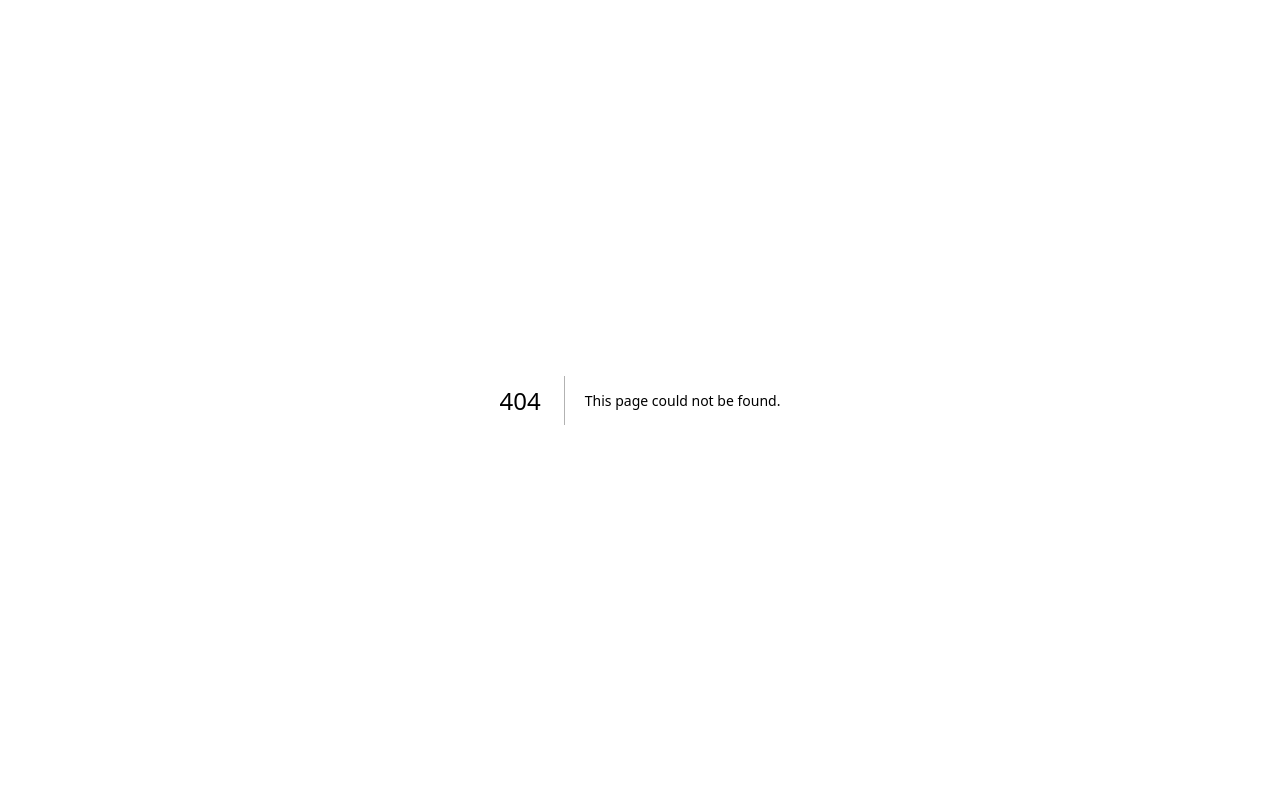
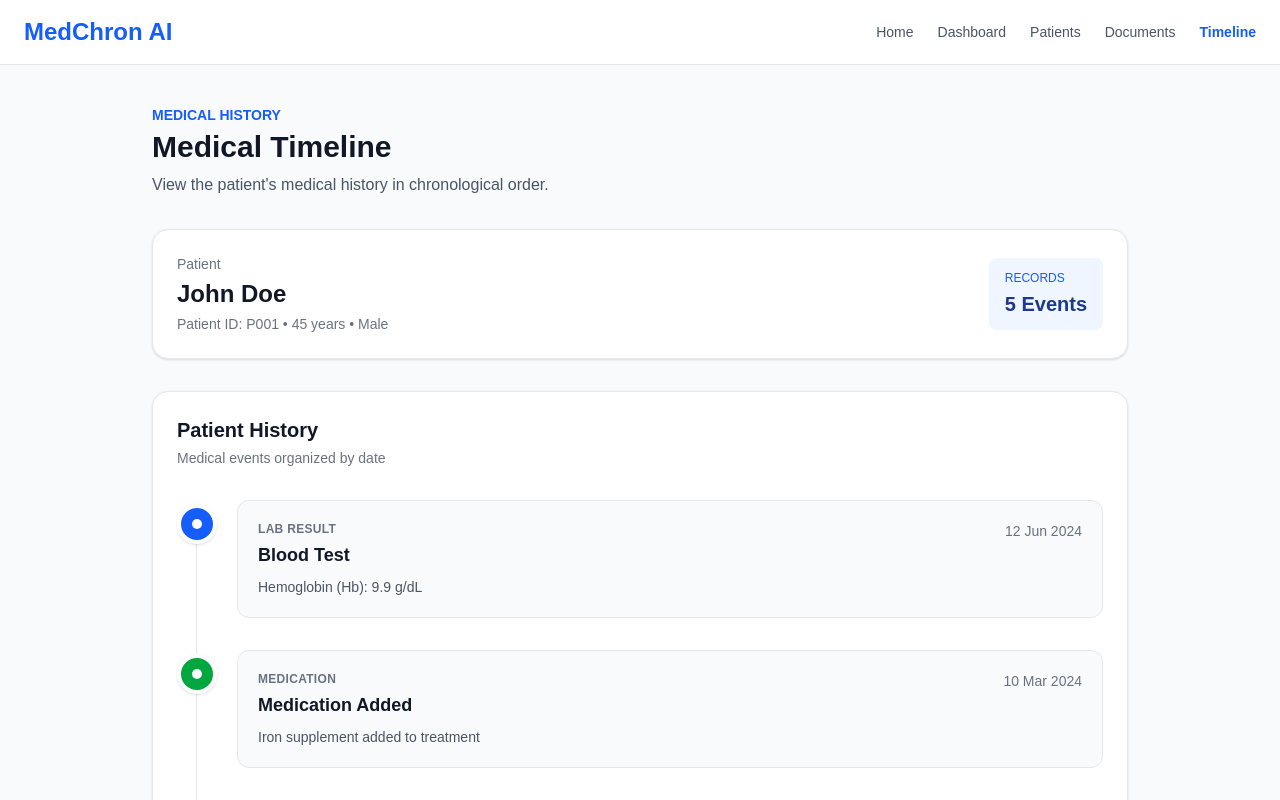
Before and after one commit to maithilirs708-hue/Medchron-AI, a Next.js app: page /timeline in a window 1280 px wide. Before the commit this address had no page. Shown: the top 800 px of the page. Built offline with nearby package versions, Linux system fonts and the light colour scheme.

Commit message:
Timeline

```diff
--- /dev/null
+++ b/app/timeline/page.tsx
@@ -0,0 +1,298 @@
+"use client";
+
+import Link from "next/link";
+
+const timelineEvents = [
+  {
+    date: "12 Jun 2024",
+    type: "Lab Result",
+    title: "Blood Test",
+    details: "Hemoglobin (Hb): 9.9 g/dL",
+    color: "bg-blue-600",
+  },
+  {
+    date: "10 Mar 2024",
+    type: "Medication",
+    title: "Medication Added",
+    details: "Iron supplement added to treatment",
+    color: "bg-green-600",
+  },
+  {
+    date: "15 Feb 2024",
+    type: "Lab Result",
+    title: "Blood Test",
+    details: "Hemoglobin (Hb): 11.8 g/dL",
+    color: "bg-blue-600",
+  },
+  {
+    date: "05 Jan 2024",
+    type: "Consultation",
+    title: "Follow-up Consultation",
+    details: "Patient reported fatigue and weakness",
+    color: "bg-gray-500",
+  },
+  {
+    date: "05 Jan 2024",
+    type: "Medication",
+    title: "Prescription Updated",
+    details: "Previous medication dosage changed",
+    color: "bg-green-600",
+  },
+];
+
+export default function TimelinePage() {
+  return (
+    <main className="min-h-screen bg-gray-50">
+
+      {/* Navigation */}
+      <header className="border-b border-gray-200 bg-white">
+        <div className="mx-auto flex max-w-7xl items-center justify-between px-6 py-4">
+
+          <Link
+            href="/"
+            className="text-2xl font-bold text-blue-600"
+          >
+            MedChron AI
+          </Link>
+
+          <nav className="flex items-center gap-6">
+            <Link
+              href="/"
+              className="text-sm text-gray-600 hover:text-blue-600"
+            >
+              Home
+            </Link>
+
+            <Link
+              href="/dashboard"
+              className="text-sm text-gray-600 hover:text-blue-600"
+            >
+              Dashboard
+            </Link>
+
+            <Link
+              href="/patients"
+              className="text-sm text-gray-600 hover:text-blue-600"
+            >
+              Patients
+            </Link>
+
+            <Link
+              href="/documents"
+              className="text-sm text-gray-600 hover:text-blue-600"
+            >
+              Documents
+            </Link>
+
+            <Link
+              href="/timeline"
+              className="text-sm font-semibold text-blue-600"
+            >
+              Timeline
+            </Link>
+          </nav>
+
+        </div>
+      </header>
+
+      {/* Page */}
+      <section className="mx-auto max-w-5xl px-6 py-10">
+
+        {/* Heading */}
+        <div>
+          <p className="text-sm font-semibold text-blue-600">
+            MEDICAL HISTORY
+          </p>
+
+          <h1 className="mt-1 text-3xl font-bold text-gray-900">
+            Medical Timeline
+          </h1>
+
+          <p className="mt-2 text-gray-600">
+            View the patient&apos;s medical history in chronological order.
+          </p>
+        </div>
+
+        {/* Patient Summary */}
+        <div className="mt-8 rounded-2xl border border-gray-200 bg-white p-6 shadow-sm">
+
+          <div className="flex flex-col justify-between gap-4 sm:flex-row sm:items-center">
+
+            <div>
+              <p className="text-sm text-gray-500">
+                Patient
+              </p>
+
+              <h2 className="mt-1 text-2xl font-bold text-gray-900">
+                John Doe
+              </h2>
+
+              <p className="mt-1 text-sm text-gray-500">
+                Patient ID: P001 • 45 years • Male
+              </p>
+            </div>
+
+            <div className="rounded-lg bg-blue-50 px-4 py-3">
+              <p className="text-xs font-medium text-blue-600">
+                RECORDS
+              </p>
+
+              <p className="mt-1 text-xl font-bold text-blue-900">
+                5 Events
+              </p>
+            </div>
+
+          </div>
+
+        </div>
+
+        {/* Timeline */}
+        <div className="mt-8 rounded-2xl border border-gray-200 bg-white p-6 shadow-sm">
+
+          <div className="mb-8">
+            <h2 className="text-xl font-bold text-gray-900">
+              Patient History
+            </h2>
+
+            <p className="mt-1 text-sm text-gray-500">
+              Medical events organized by date
+            </p>
+          </div>
+
+          <div className="relative">
+
+            {/* Timeline line */}
+            <div className="absolute left-[19px] top-2 h-[calc(100%-20px)] w-px bg-gray-200" />
+
+            <div className="space-y-8">
+
+              {timelineEvents.map((event, index) => (
+                <div
+                  key={`${event.date}-${event.title}-${index}`}
+                  className="relative flex gap-5"
+                >
+
+                  {/* Timeline dot */}
+                  <div
+                    className={`relative z-10 mt-1 h-10 w-10 shrink-0 rounded-full ${event.color} flex items-center justify-center border-4 border-white shadow-sm`}
+                  >
+                    <span className="h-2.5 w-2.5 rounded-full bg-white" />
+                  </div>
+
+                  {/* Event Card */}
+                  <div className="flex-1 rounded-xl border border-gray-200 bg-gray-50 p-5">
+
+                    <div className="flex flex-col justify-between gap-2 sm:flex-row">
+
+                      <div>
+                        <p className="text-xs font-semibold uppercase tracking-wide text-gray-500">
+                          {event.type}
+                        </p>
+
+                        <h3 className="mt-1 text-lg font-semibold text-gray-900">
+                          {event.title}
+                        </h3>
+
+                        <p className="mt-2 text-sm text-gray-600">
+                          {event.details}
+                        </p>
+                      </div>
+
+                      <span className="text-sm font-medium text-gray-500">
+                        {event.date}
+                      </span>
+
+                    </div>
+
+                  </div>
+
+                </div>
+              ))}
+
+            </div>
+
+          </div>
+
+        </div>
+
+        {/* Lab Trend */}
+        <div className="mt-8 rounded-2xl border border-gray-200 bg-white p-6 shadow-sm">
+
+          <h2 className="text-xl font-bold text-gray-900">
+            Lab Trend
+          </h2>
+
+          <p className="mt-1 text-sm text-gray-500">
+            Example of how MedChron AI can identify changes over time.
+          </p>
+
+          <div className="mt-6 grid gap-4 sm:grid-cols-3">
+
+            <div className="rounded-xl bg-gray-50 p-5">
+              <p className="text-sm text-gray-500">
+                January
+              </p>
+
+              <p className="mt-2 text-2xl font-bold text-gray-900">
+                13.2 g/dL
+              </p>
+
+              <p className="mt-1 text-xs text-gray-500">
+                Hemoglobin
+              </p>
+            </div>
+
+            <div className="rounded-xl bg-gray-50 p-5">
+              <p className="text-sm text-gray-500">
+                March
+              </p>
+
+              <p className="mt-2 text-2xl font-bold text-gray-900">
+                11.8 g/dL
+              </p>
+
+              <p className="mt-1 text-xs text-gray-500">
+                Hemoglobin
+              </p>
+            </div>
+
+            <div className="rounded-xl bg-red-50 p-5">
+              <p className="text-sm text-red-600">
+                June
+              </p>
+
+              <p className="mt-2 text-2xl font-bold text-red-700">
+                9.9 g/dL
+              </p>
+
+              <p className="mt-1 text-xs text-red-600">
+                Hemoglobin • Change detected
+              </p>
+            </div>
+
+          </div>
+
+        </div>
+
+        {/* AI Summary */}
+        <div className="mt-8 rounded-2xl border border-blue-100 bg-blue-50 p-6">
+
+          <h2 className="text-lg font-bold text-blue-900">
+            AI-Assisted History Summary
+          </h2>
+
+          <p className="mt-3 text-sm leading-6 text-blue-800">
+            The patient&apos;s hemoglobin values show a decrease from
+            13.2 g/dL in January to 9.9 g/dL in June. A medication was
+            added during the same period. This summary is generated from
+            the available medical records and should be reviewed against
+            the original documents.
+          </p>
+
+        </div>
+
+      </section>
+
+    </main>
+  );
+}
--- a/components/Navbar.tsx
+++ b/components/Navbar.tsx
@@ -50,6 +50,12 @@ export default function Navbar() {
 >
   Documents
 </Link>
+<Link
+  href="/timeline"
+  className="text-sm text-gray-600 hover:text-blue-600"
+>
+  Timeline
+</Link>
         </div>
       </div>
     </nav>
```
